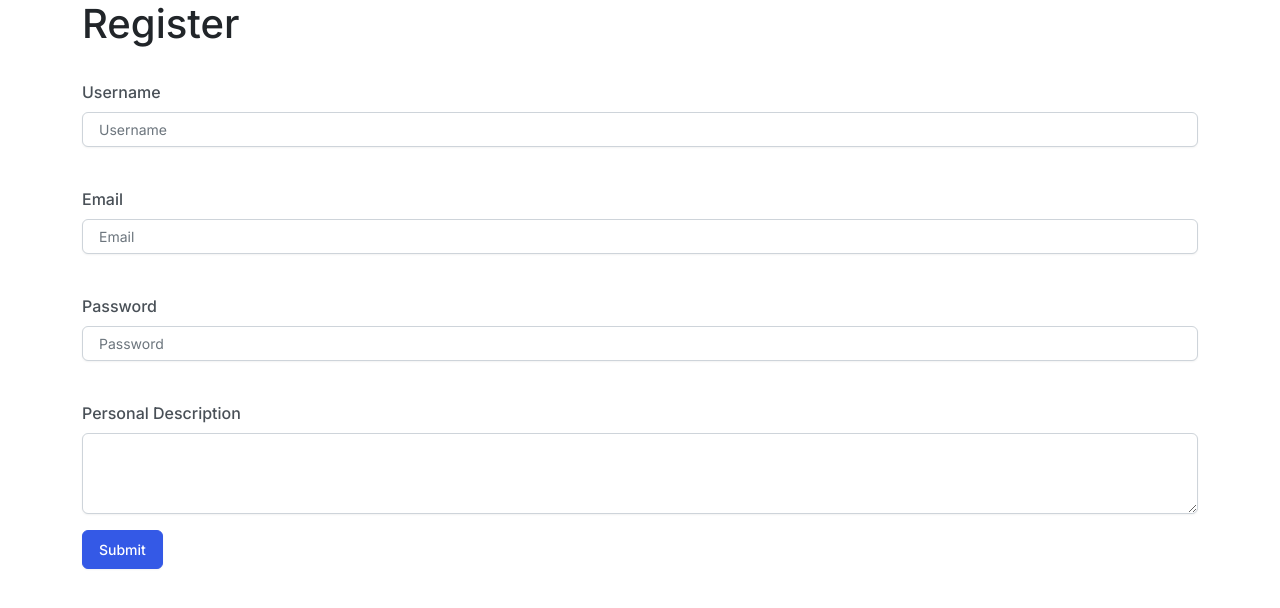
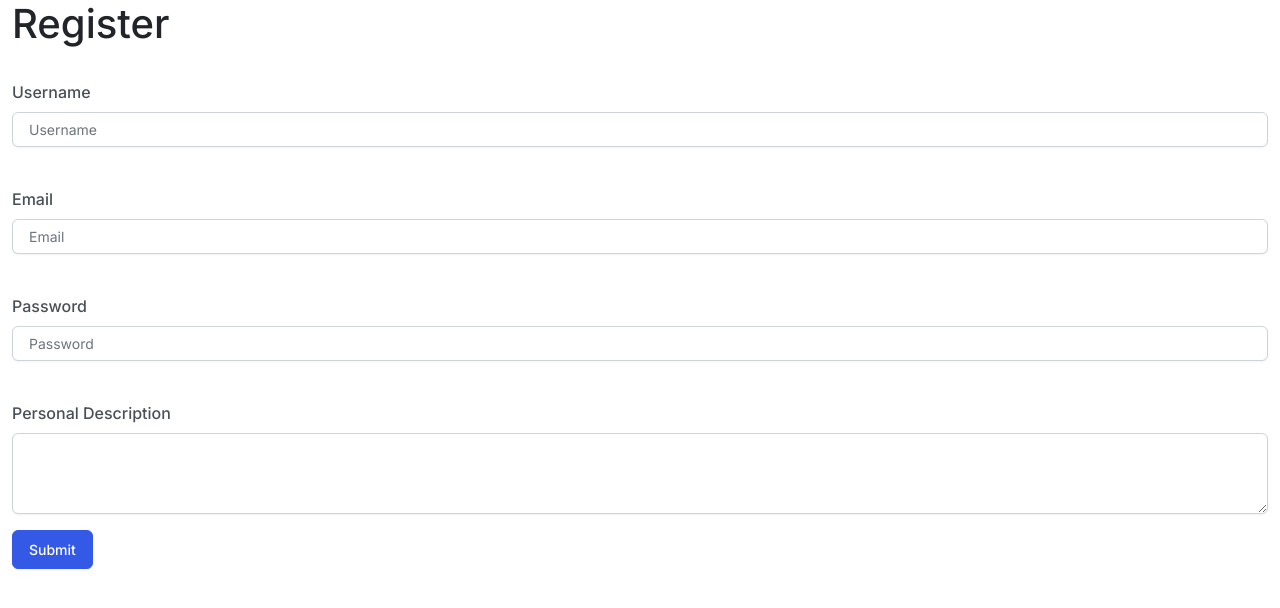
Before and after one commit to SusanDz/monolithic-application, a Flask app: page /register in a window 1280 px wide. Shown: the top 608 px of the page. Run offline with Flask 3, Linux system fonts and the light colour scheme; some libraries are stand-ins or nearby versions.

Commit message:
change container div to container-fluid

```diff
--- a/webapp/templates/base.html
+++ b/webapp/templates/base.html
@@ -55,7 +55,7 @@
       </div>
       {% endif %} {% endfor %} {% endif %} {% endwith %}
 
-    <div class="container">{% block content %} {% endblock %}</div>
+    <div class="container-fluid">{% block content %} {% endblock %}</div>
     <script
       src="https://code.jquery.com/jquery-3.2.1.slim.min.js"
       integrity="sha384-KJ3o2DKtIkvYIK3UENzmM7KCkRr/rE9/Qpg6aAZGJwFDMVNA/GpGFF93hXpG5KkN"
```
